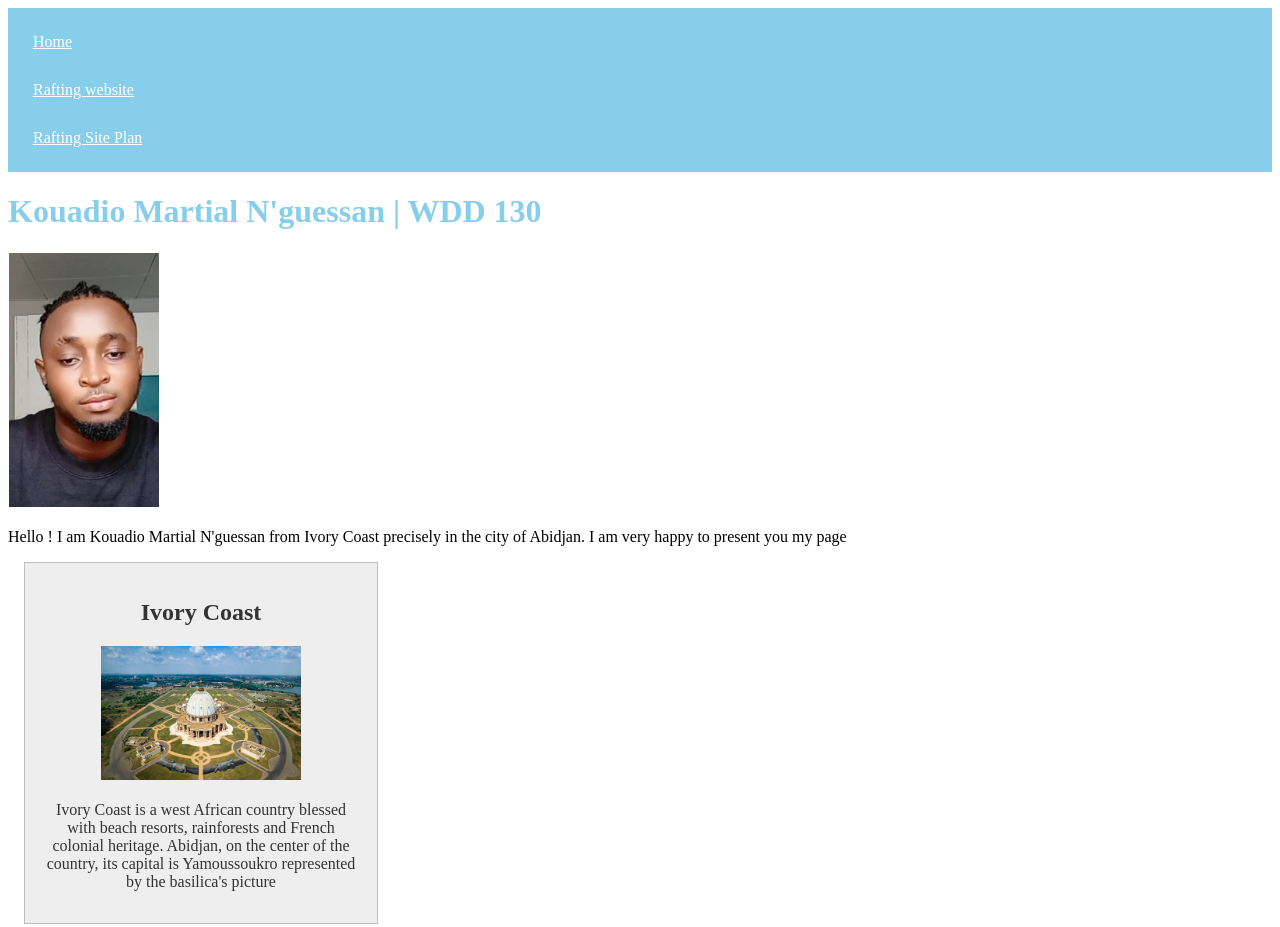
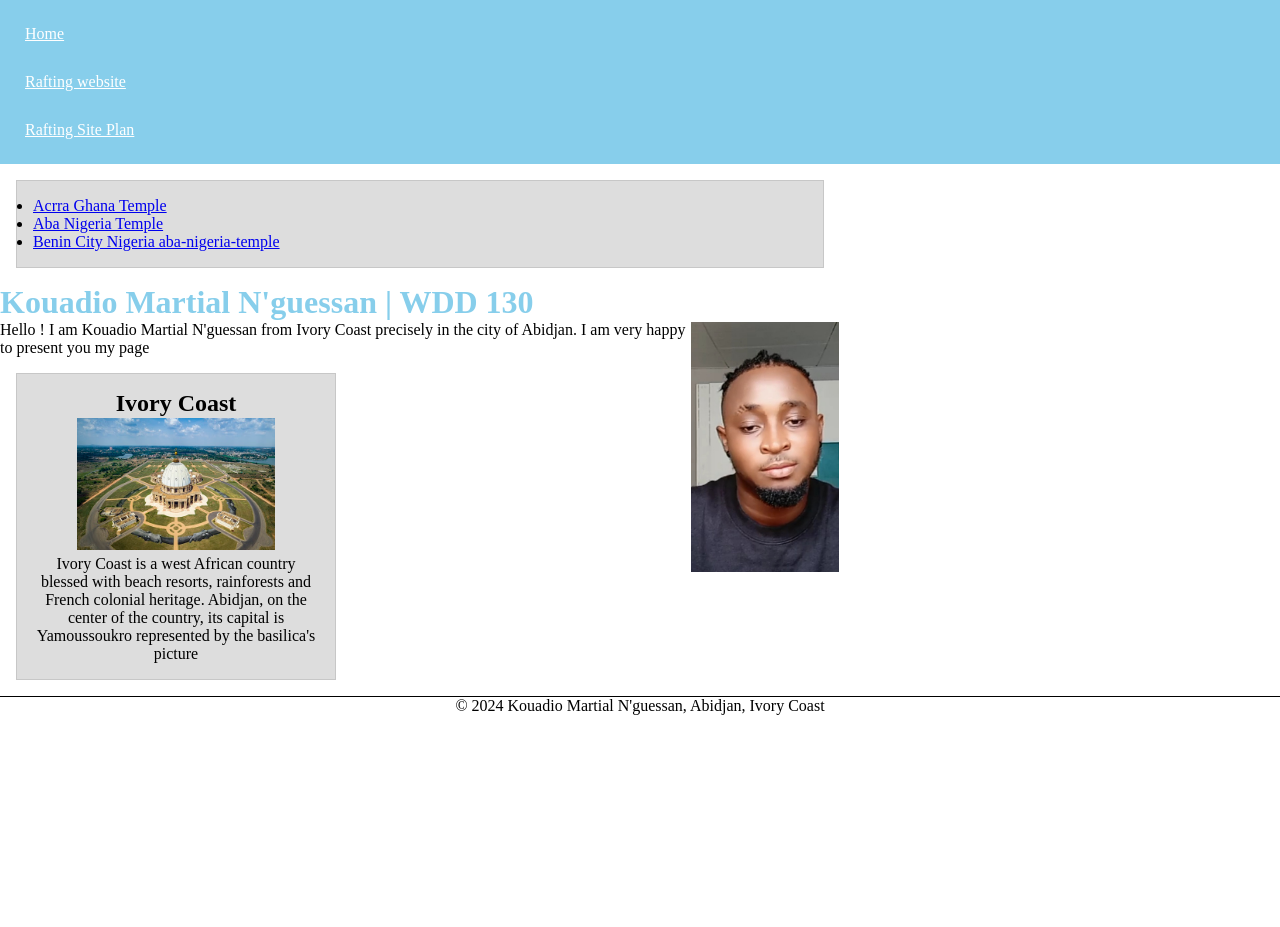
Before and after one commit to Martialk10/wdd130, a plain HTML site: page index.html in a window 1280 px wide. Shown: the top 927 px of the page. After the commit the page ends 800 px from the top, so only its background shows below. Drawn offline with Linux system fonts and the light colour scheme.

Commit message:
third commit

```diff
--- a/index.html
+++ b/index.html
@@ -6,7 +6,7 @@
         <title>Kouadio Martial N'guessan  | WDD 130 </title>
         <meta name="description" content="N'guessan Kouadio martial home page that content all informations about me on my WDD130">
         <meta name="author" content="Kouadio Martial N'guessan.">
-        <link rel="stylesheet" href="styles/style.css">
+       <link rel="stylesheet" href="styles/style.css">
     </head>
     <body>
         <header>
@@ -17,11 +17,16 @@
             </nav>
         </header>
         <main>
+            <ul class="box">
+                <li><a href="https://https://www.churchofjesuschrist.org/temples/details/accra-ghana-temple">Acrra Ghana Temple</a></li>
+                <li><a href="https://https://www.churchofjesuschrist.org/temples/details/aba-nigeria-temple">Aba Nigeria Temple</a></li>
+                <li><a href="https://https://www.churchofjesuschrist.org/temples/details/benin-city-nigeria-temple">Benin City Nigeria aba-nigeria-temple</a></li>
+            </ul>
             <h1>Kouadio Martial N'guessan  | WDD 130 </h1>
             <img src="images/profile.jpg" alt="Hello my name is Kouadio Martial N'guessan">
             <p>Hello ! I am Kouadio Martial N'guessan from Ivory Coast precisely in the city of Abidjan. I am very happy to present you my page</p>
         </main>
-        <aside>
+        <aside class="box">
             <h2>Ivory Coast</h2>
             <img src="images/basilique.jpg" alt="Basilique Notre Dame de la paix de Yamoussoukro">
             <p>Ivory Coast is a west African country blessed with beach resorts, rainforests and French colonial heritage. Abidjan, on the center of the country, its capital is Yamoussoukro represented by the basilica's picture</p>
--- a/styles/style.css
+++ b/styles/style.css
@@ -1,3 +1,21 @@
+* {
+    margin: 0;
+    padding: 0;
+    box-sizing: border-box;
+}
+/* Here is my home page css. I use that to ameliorate my home page */
+.box {
+    margin: 1rem;
+    border: 1px solid rgba(0, 0, 0, .1);
+    padding: 1rem;
+    background-color: #ddd;
+    color: #000;
+}
+aside {
+    width: 20em;
+    text-align: center;
+}
+
 nav {
     background-color: skyblue;
     padding: 10px;
@@ -55,4 +73,5 @@ aside img {
 main img {
     width: 150px;
     height: auto;
+    float: right;
 }
```
